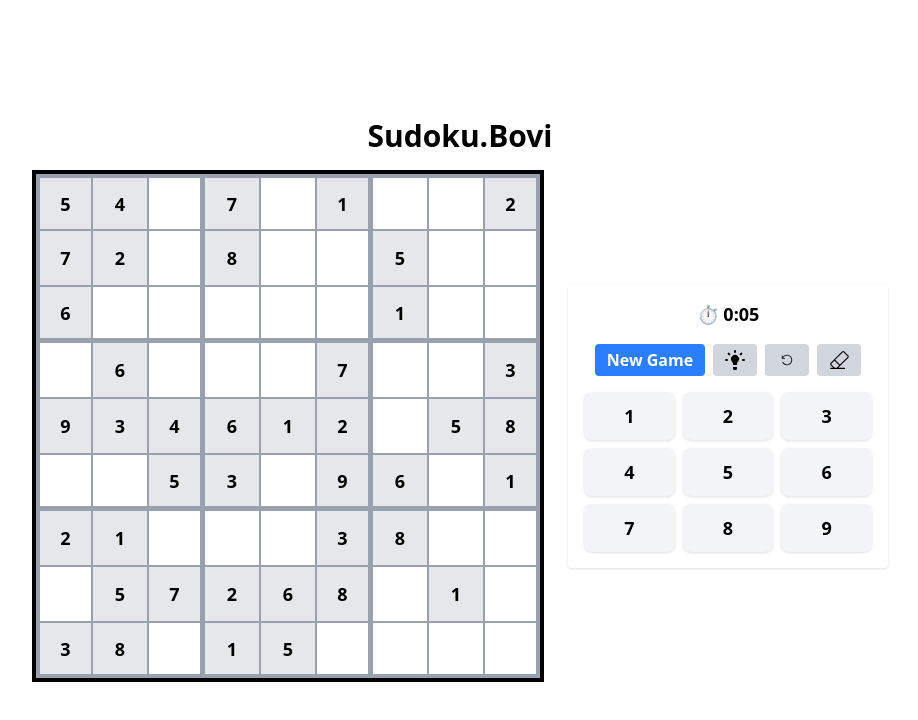
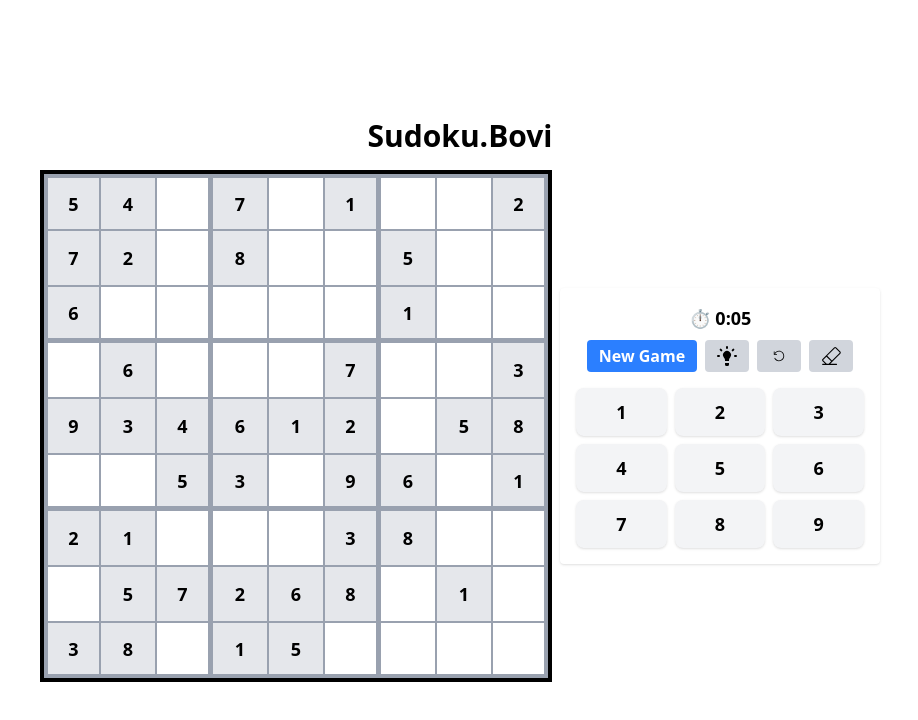
Before and after one commit to BoviliusMeidi/sudoku-web, a Next.js app: page / in a window 1280 px wide. Shown: the top 720 px of the page, without its empty margins (180-1098 px from the left). Built offline with nearby package versions, Linux system fonts and the light colour scheme.

Commit message:
fix : the main ui styling

```diff
--- a/src/app/page.tsx
+++ b/src/app/page.tsx
@@ -46,11 +46,7 @@ export default function HomePage() {
       if (!selected) return;
       if (e.key >= "1" && e.key <= "9") {
         handleChange(selected.row, selected.col, parseInt(e.key));
-      } else if (
-        e.key === "Backspace" ||
-        e.key === "Delete" ||
-        e.key === "0"
-      ) {
+      } else if (e.key === "Backspace" || e.key === "Delete" || e.key === "0") {
         handleChange(selected.row, selected.col, null);
       }
     };
@@ -67,9 +63,9 @@ export default function HomePage() {
   }
 
   return (
-    <main className="min-h-screen flex flex-col items-center justify-center font-black p-6">
+    <main className="min-h-screen flex flex-col items-center justify-start md:justify-center font-black mt-4 md:mt-0">
       <h1 className="text-3xl font-bold mb-4">Sudoku.Bovi</h1>
-      <div className="flex flex-col justify-center items-center md:flex-row gap-6 w-full max-w-4xl">
+      <div className="flex flex-col justify-center items-center md:flex-row gap-2 w-full max-w-4xl">
         <div className="flex flex-col items-center">
           <SudokuBoard
             board={board}
@@ -83,11 +79,8 @@ export default function HomePage() {
         </div>
         <div className="w-full md:w-80">
           <div className="bg-white p-4 rounded shadow">
-            <Timer
-              isRunning={isRunning}
-              resetKey={gameId}
-            />
-            <div className="mt-4">
+            <Timer isRunning={isRunning} resetKey={gameId} />
+            <div className="mt-2">
               <Controls
                 onNewGame={handleNewGame}
                 onSolve={handleSolve}
```
